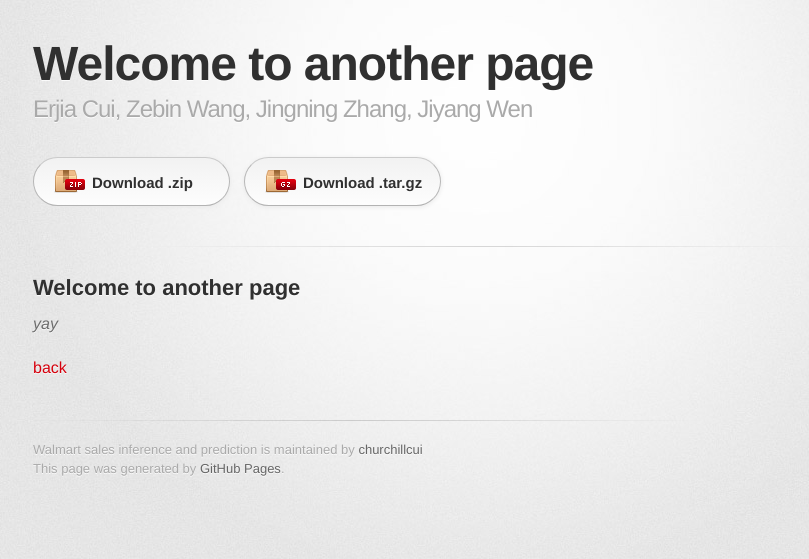
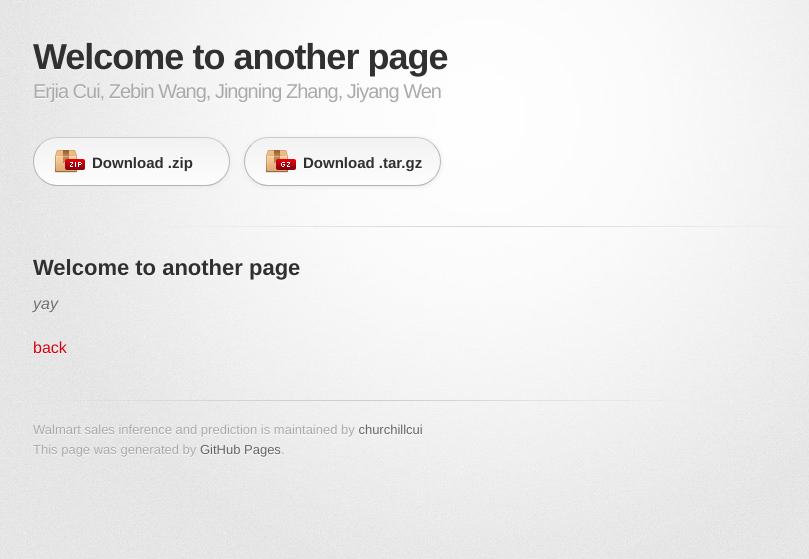
Before and after one commit to churchillcui/ads_retail, a Jekyll site: the page built from another-page.md, in a window 1280 px wide. Shown: the top 559 px of the page, without its empty margins (159-968 px from the left). Built offline with Jekyll 4.4.1, drawn with Linux system fonts in a browser that asks for light colours; some web fonts are replaced; our own code applies the rules of GitHub Pages for plain Markdown files.

Commit message:
change title font size

```diff
--- a/_sass/jekyll-theme-tactile.scss
+++ b/_sass/jekyll-theme-tactile.scss
@@ -73,14 +73,14 @@ header {
 
 header h1 {
   font-family: 'Chivo', 'Helvetica Neue', Helvetica, Arial, serif;
-  font-size: 48px; font-weight: 900;
+  font-size: 36px; font-weight: 900;
   line-height: 1.2;
   color: #303030;
   letter-spacing: -1px;
 }
 
 header h2 {
-  font-size: 24px;
+  font-size: 20px;
   font-weight: normal;
   line-height: 1.3;
   color: #aaa;
```
